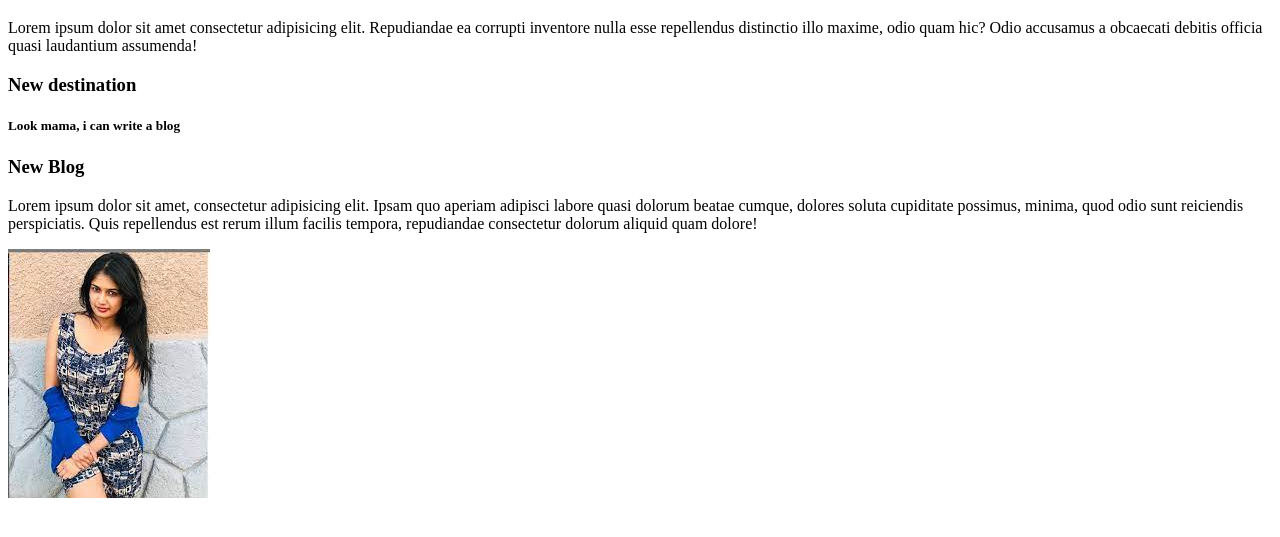
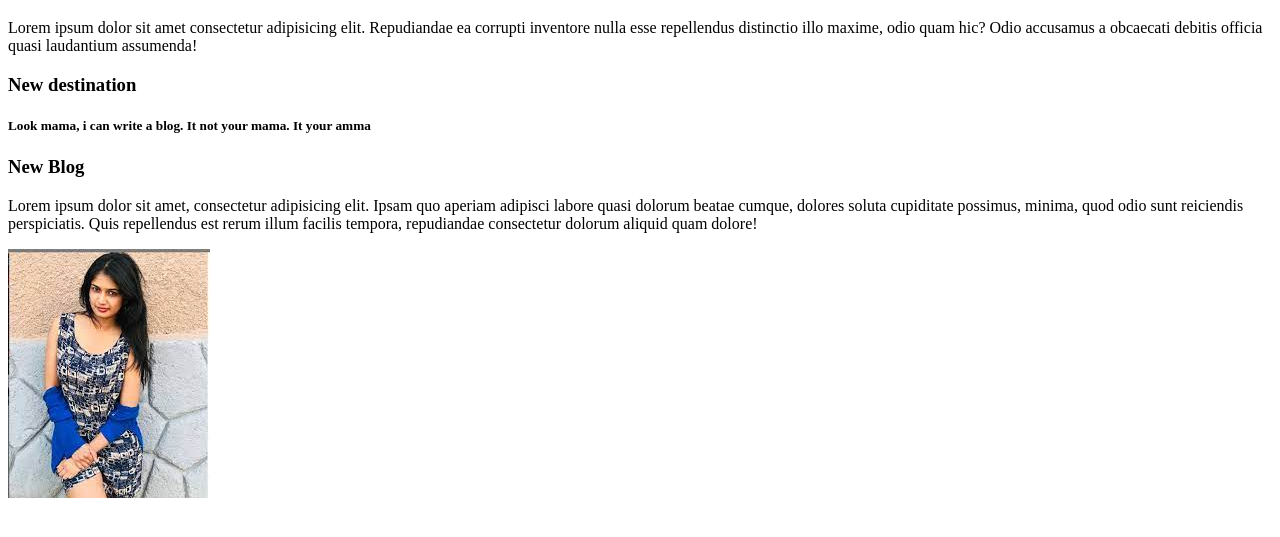
Before and after one commit to rimonhossain12/my-third-repo, a plain HTML site: page index.html in a window 1280 px wide. Shown: the part 61-598 px from the top of the page. Drawn offline with Linux system fonts and the light colour scheme.

Commit message:
ammaa is angery

```diff
--- a/index.html
+++ b/index.html
@@ -10,7 +10,7 @@
     <h1>My thrid repo</h1>
     <p>Lorem ipsum dolor sit amet consectetur adipisicing elit. Repudiandae ea corrupti inventore nulla esse repellendus distinctio illo maxime, odio quam hic? Odio accusamus a obcaecati debitis officia quasi laudantium assumenda!</p>
     <h3>New destination</h3>
-    <h5>Look mama, i can write a blog</h5>
+    <h5>Look mama, i can write a blog. It not your mama. It your amma</h5>
     <div>
         <h3>New Blog</h3>
         <p>Lorem ipsum dolor sit amet, consectetur adipisicing elit. Ipsam quo aperiam adipisci labore quasi dolorum beatae cumque, dolores soluta cupiditate possimus, minima, quod odio sunt reiciendis perspiciatis. Quis repellendus est rerum illum facilis tempora, repudiandae consectetur dolorum aliquid quam dolore!</p>
```
